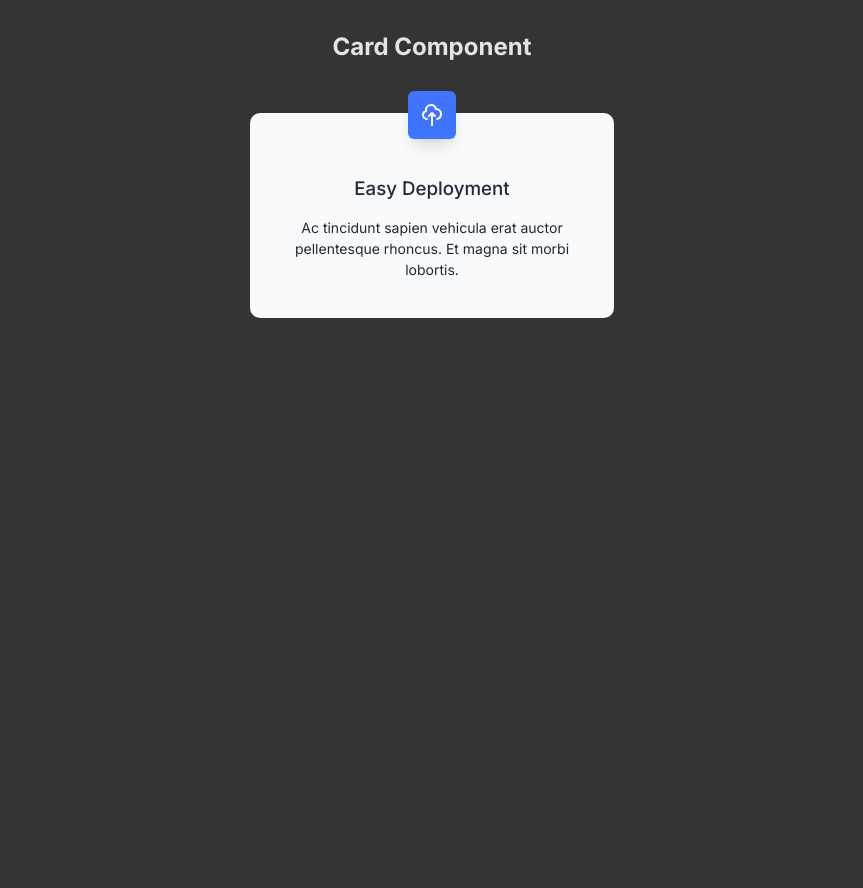
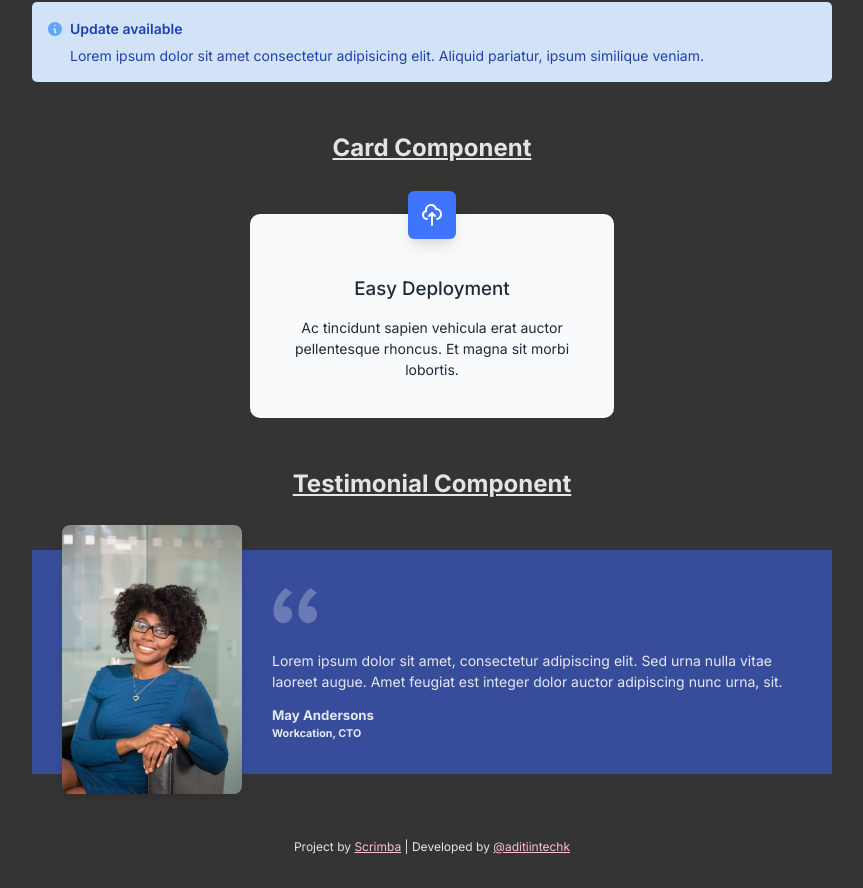
Before and after one commit to aditiintechk/component-library, a React (Vite) app: page / in a window 1280 px wide. Shown: the part 756-1644 px from the top of the page, without its empty margins (208-1071 px from the left). Before the commit the page ends 1154 px from the top, so only its background shows below. Built offline with nearby package versions, Linux system fonts and the light colour scheme.

Commit message:
Add testimonial component & footer

```diff
--- a/src/App.css
+++ b/src/App.css
@@ -1,13 +1,20 @@
 #root {
-	max-width: 700px;
+	max-width: 800px;
 	margin: 0 auto;
 	padding: 2rem;
 	text-align: center;
 }
 
 h3,
-h4 {
+h4,
+h5,
+h6 {
 	margin: 0;
+}
+
+h2 {
+	text-decoration: underline;
+	margin: 2em;
 }
 
 .badge-container {
@@ -149,3 +156,37 @@ h4 {
 	top: -12%;
 	left: 40%;
 }
+
+/* TESTIMONIAL */
+
+.testimonial {
+	margin-bottom: 4em;
+	background-color: #374d9b;
+	padding: 2em;
+	padding-left: 15em;
+	text-align: left;
+	position: relative;
+}
+
+.testimonial-img {
+	height: 120%;
+	position: absolute;
+	left: 30px;
+	top: -25px;
+	border-radius: 8px;
+	box-shadow: 0 4px 8px rgba(0, 0, 0, 0.1);
+}
+
+p {
+	font-size: 0.875rem;
+}
+
+/* Footer */
+
+footer {
+	font-size: 0.75rem;
+}
+
+footer a {
+	color: pink;
+}
--- a/src/App.jsx
+++ b/src/App.jsx
@@ -2,6 +2,7 @@ import { useState } from 'react'
 import Badge from './components/Badge.jsx'
 import Banner from './components/Banner.jsx'
 import Card from './components/Card.jsx'
+import Testimonial from './components/Testimonial.jsx'
 import './App.css'
 
 function App() {
@@ -98,10 +99,30 @@ function App() {
 					</div>
 				</Banner>
 			</div>
+
 			<div className='card-container'>
 				<h2>Card Component</h2>
 				<Card />
 			</div>
+
+			<div className='testimonial-container'>
+				<h2>Testimonial Component</h2>
+				<Testimonial />
+			</div>
+
+			<footer>
+				Project by{' '}
+				<a href='https://v2.scrimba.com/home' target='_blank'>
+					Scrimba
+				</a>{' '}
+				| Developed by{' '}
+				<a
+					href='https://aditiintechk.github.io/social-links/'
+					target='_blank'
+				>
+					@aditiintechk
+				</a>
+			</footer>
 		</>
 	)
 }
--- /dev/null
+++ b/src/components/Testimonial.jsx
@@ -0,0 +1,21 @@
+export default function Testimonial() {
+	return (
+		<div className='testimonial'>
+			<img
+				className='testimonial-img'
+				src='../../public/testimonial-image.jpg'
+				alt=''
+			/>
+			<div>
+				<img src='../../public/quote.svg' alt='' />
+				<p>
+					Lorem ipsum dolor sit amet, consectetur adipiscing elit. Sed
+					urna nulla vitae laoreet augue. Amet feugiat est integer
+					dolor auctor adipiscing nunc urna, sit.{' '}
+				</p>
+				<h5>May Andersons</h5>
+				<h6>Workcation, CTO</h6>
+			</div>
+		</div>
+	)
+}
```
Also changed, not shown: public/quote.svg (added), public/testimonial-image.jpg (added).
